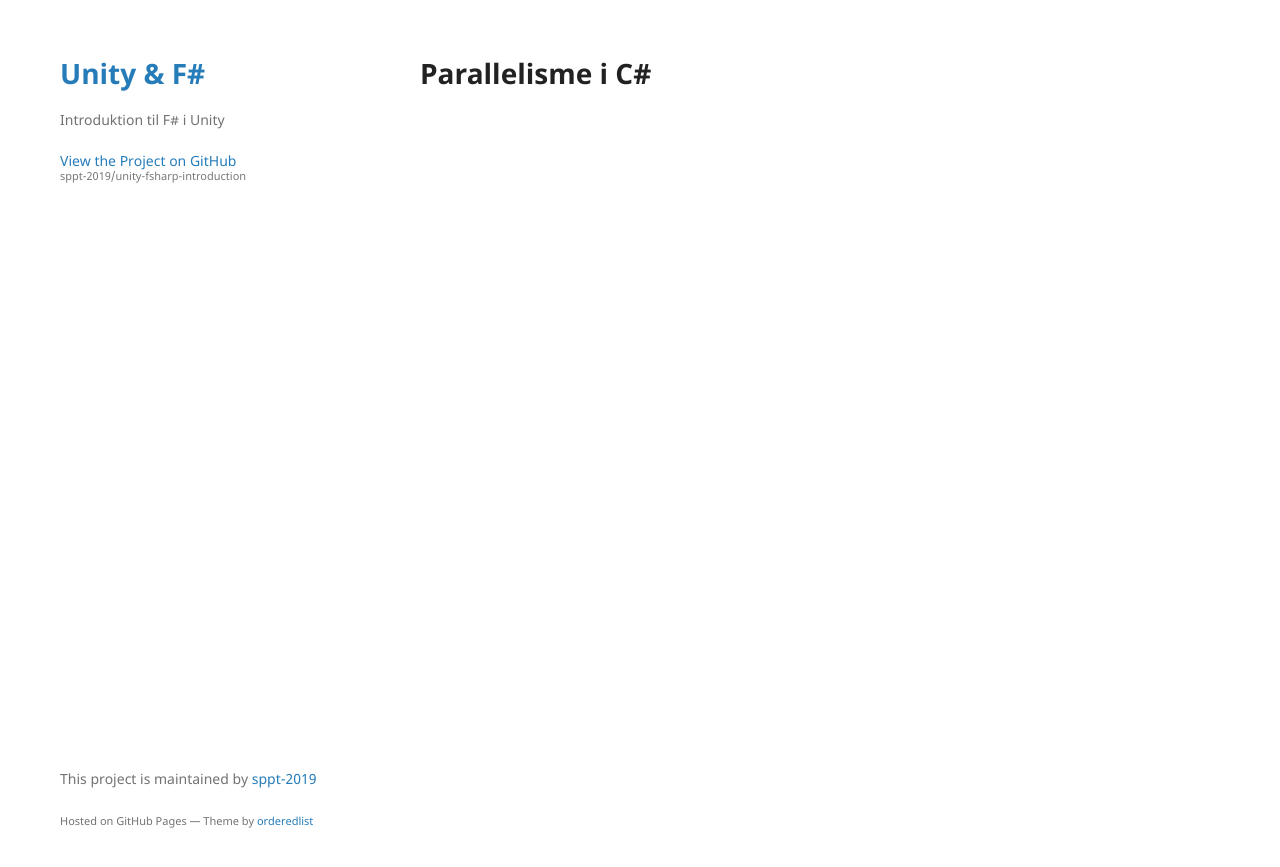
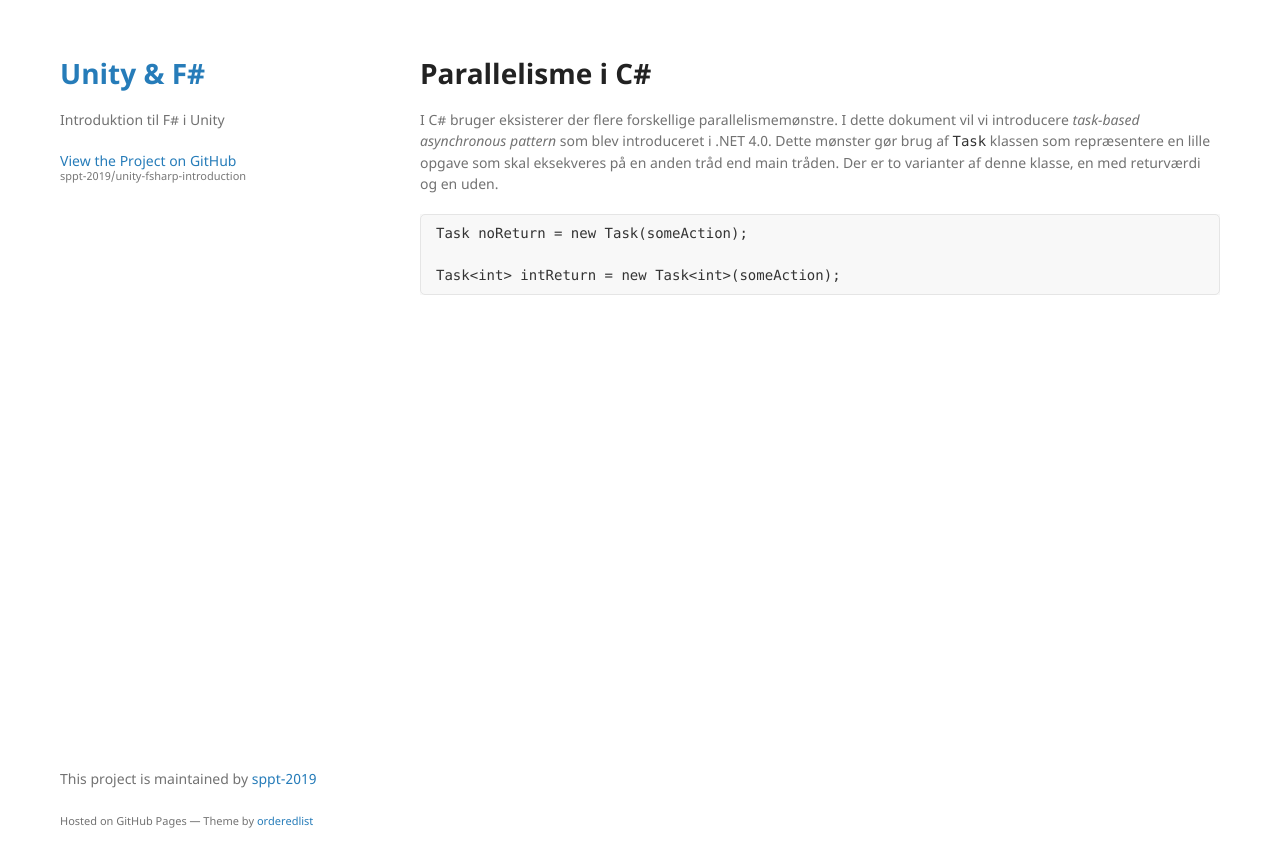
Before and after one commit to sppt-2019/unity-fsharp-introduction, a Jekyll site: the page built from csharp-concurrency.md, in a window 1280 px wide. Shown: the top 867 px of the page. Built offline with Jekyll 4.4.1, drawn with Linux system fonts in a browser that asks for light colours; our own code applies the rules of GitHub Pages for plain Markdown files.

Commit message:
First bit of C# concurrency

````diff
--- a/csharp-concurrency.md
+++ b/csharp-concurrency.md
@@ -1 +1,7 @@
 # Parallelisme i C#
+I C# bruger eksisterer der flere forskellige parallelismemønstre. I dette dokument vil vi introducere _task-based asynchronous pattern_ som blev introduceret i .NET 4.0. Dette mønster gør brug af `Task` klassen som repræsentere en lille opgave som skal eksekveres på en anden tråd end main tråden. Der er to varianter af denne klasse, en med returværdi og en uden.
+```
+Task noReturn = new Task(someAction);
+
+Task<int> intReturn = new Task<int>(someAction);
+```
````
